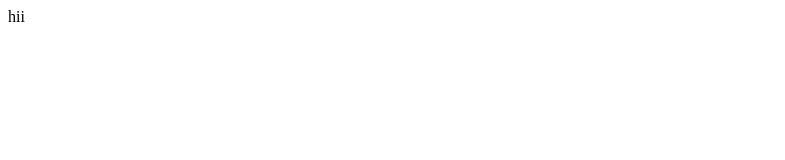
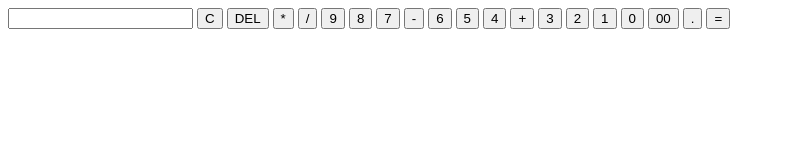
Before and after one commit to Abhishek-1311-web/learngit2, a plain HTML site: page index.html in a window 1280 px wide. Shown: the whole page, without its empty margins (0-785 px from the left). Drawn offline with Linux system fonts and the light colour scheme.

Commit message:
Update index.html

```diff
--- a/index.html
+++ b/index.html
@@ -1 +1,61 @@
-hii
+<!DOCTYPE html>
+<html lang="en">
+<head>
+    <meta charset="UTF-8">
+    <meta http-equiv="X-UA-Compatible" content="IE=edge">
+    <meta name="viewport" content="width=device-width, initial-scale=1.0">
+    <link rel="stylesheet" href="style.css">
+    <title>Modern Calculator</title>
+</head>
+<body>
+   <div class="container" name="calc">
+       <div class="calculator">
+       <input type="text" id="outputi" name="txt" class="screen">
+       <button class="num" onclick="Clear()">C</button>
+       <button class="num" onclick="del()">DEL</button>
+       <button class="num" onclick="display('*')">*</button>
+       <button class="num" onclick="display('/')">/</button>
+       <button class="num" onclick="display('9')">9</button>
+       <button class="num" onclick="display('8')">8</button>
+       <button class="num" onclick="display('7')">7</button>
+       <button class="num" onclick="display('-')">-</button>
+       <button class="num" onclick="display('6')">6</button>
+       <button class="num" onclick="display('5')">5</button>
+       <button class="num" onclick="display('4')">4</button>
+       <button class="num" onclick="display('+')">+</button>
+       <button class="num" onclick="display('3')">3</button>
+       <button class="num" onclick="display('2')">2</button>
+       <button class="num" onclick="display('1')">1</button>
+       <button class="num" onclick="display('0')">0</button>
+       <button class="num" onclick="display('00')">00</button>
+       <button class="num" onclick="display('.')">.</button>
+       <button class="num equal" onclick="calculate()">=</button>
+   </div>
+</div>
+   <script>
+       let output = document.getElementById('outputi');
+
+       function display(num){
+            output.value += num;
+       }
+
+       function calculate(){
+                try{
+                    output.value = eval(output.value);
+                }
+
+                catch(err){
+                    alert("Invalid")
+                }
+       }
+
+       function Clear(){
+            output.value = " ";
+       }
+
+       function del(){
+           output.value = output.value.slice(0, -1);
+       }
+   </script>
+</body>
+</html>
```
